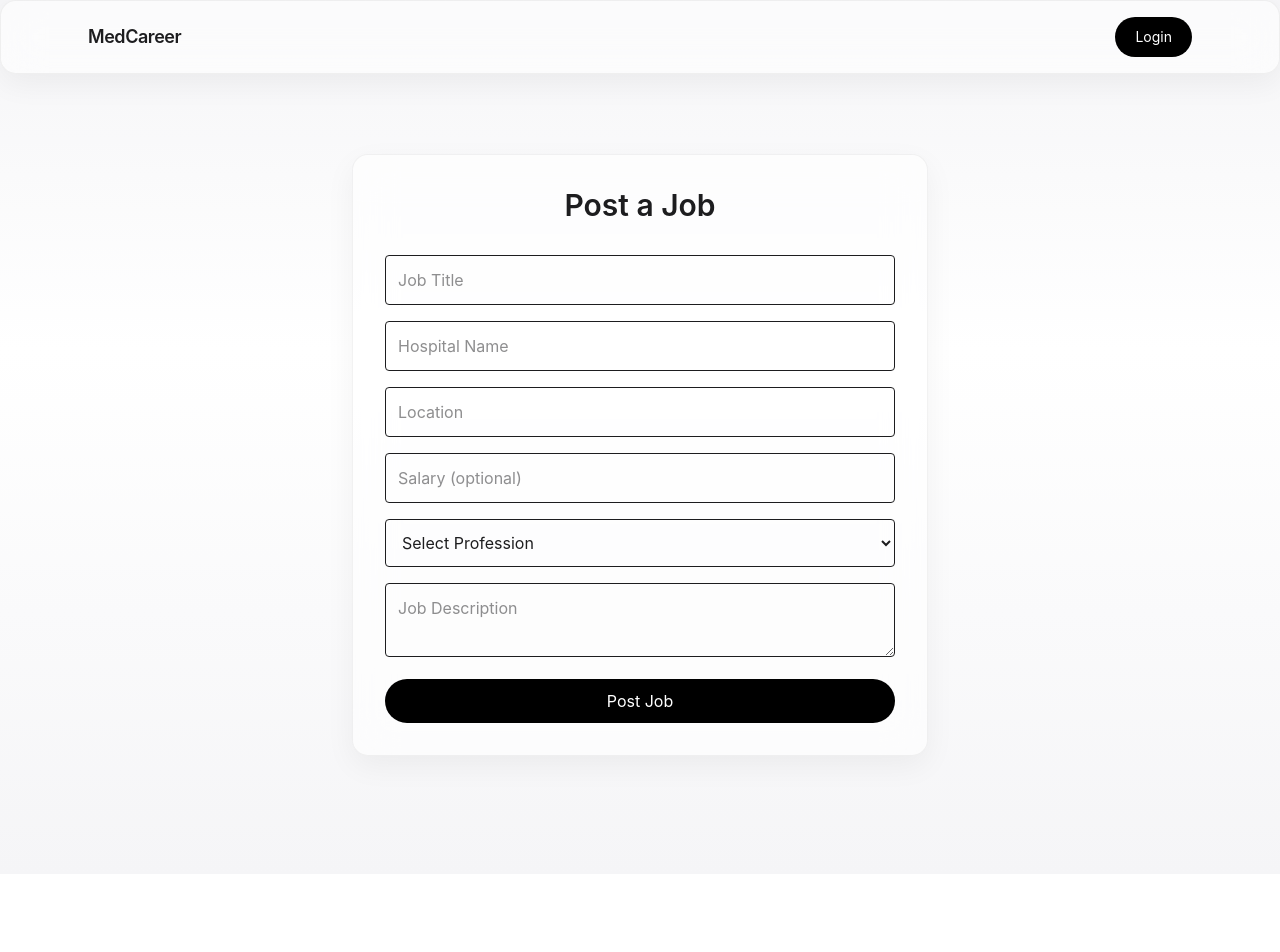
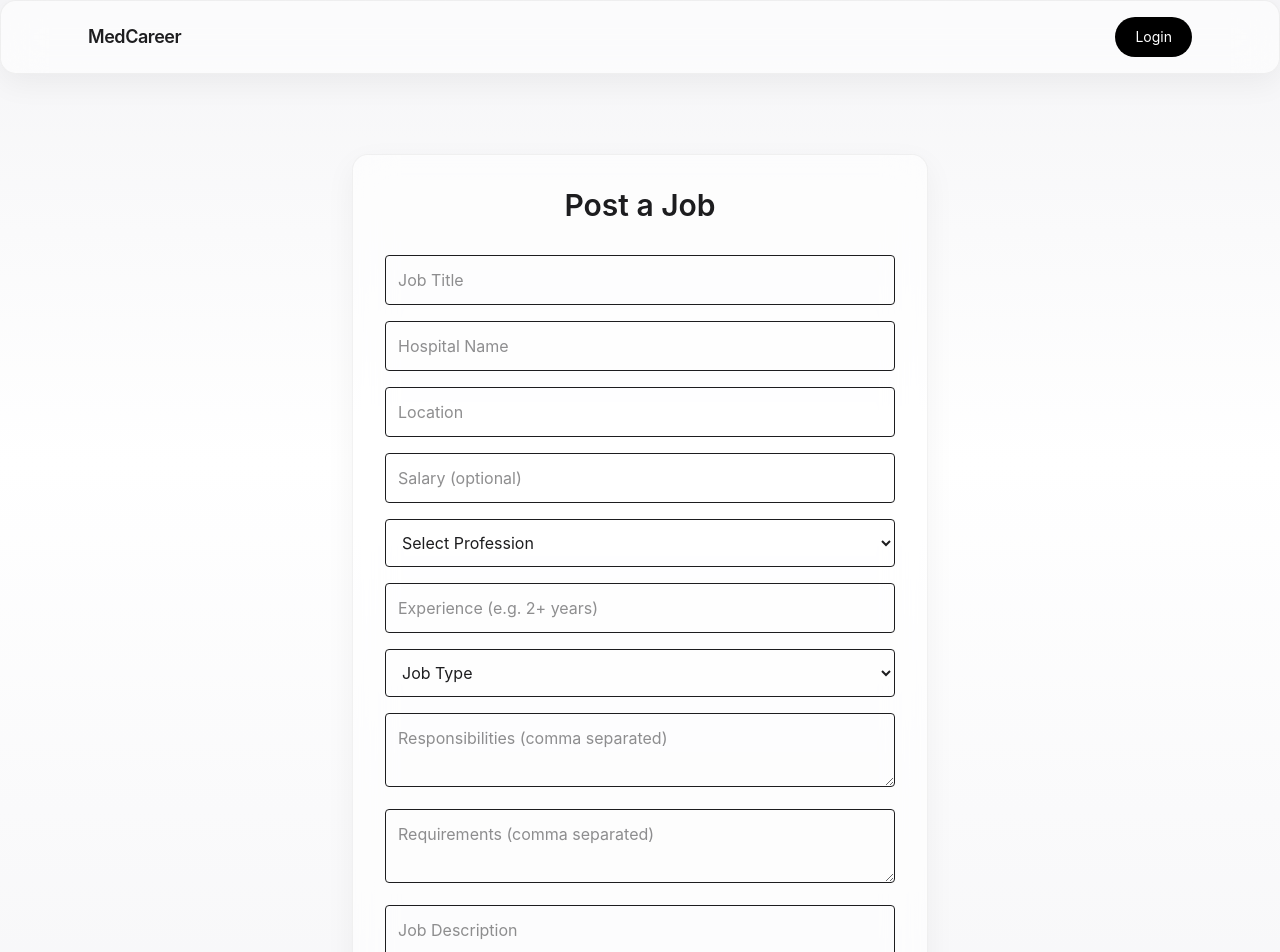
Before and after one commit to rashtravardhana/medpro, a Next.js app: page /post-job in a window 1280 px wide. Shown: the top 952 px of the page. Before the commit the page ends 874 px from the top, so only its background shows below. Built offline with nearby package versions, Linux system fonts and the light colour scheme; no server answers.

Commit message:
Update page.tsx

```diff
--- a/app/post-job/page.tsx
+++ b/app/post-job/page.tsx
@@ -11,6 +11,13 @@ export default function PostJobPage() {
   const [salary, setSalary] = useState("");
   const [description, setDescription] = useState("");
   const [profession, setProfession] = useState("");
+
+  // 🆕 NEW FIELDS
+  const [experience, setExperience] = useState("");
+  const [type, setType] = useState("");
+  const [responsibilities, setResponsibilities] = useState("");
+  const [requirements, setRequirements] = useState("");
+
   const [message, setMessage] = useState("");
   const [loading, setLoading] = useState(false);
 
@@ -49,7 +56,7 @@ export default function PostJobPage() {
       return;
     }
 
-    // 📤 INSERT JOB
+    // 📤 INSERT JOB (UPDATED)
     const { error } = await supabase
       .from("jobs")
       .insert({
@@ -59,6 +66,10 @@ export default function PostJobPage() {
         salary,
         description,
         profession,
+        experience,
+        type,
+        responsibilities,
+        requirements,
         admin_id: user.id
       });
 
@@ -78,12 +89,15 @@ export default function PostJobPage() {
     setSalary("");
     setDescription("");
     setProfession("");
+    setExperience("");
+    setType("");
+    setResponsibilities("");
+    setRequirements("");
 
     setLoading(false);
   };
 
   return (
-
     <div className="min-h-screen px-6 py-20">
 
       <div className="max-w-xl mx-auto glass soft-shadow p-8 fade-up">
@@ -92,7 +106,7 @@ export default function PostJobPage() {
           Post a Job
         </h1>
 
-        {/* INPUTS */}
+        {/* BASIC INFO */}
 
         <input
           type="text"
@@ -141,6 +155,43 @@ export default function PostJobPage() {
           <option value="Allied Healthcare">Allied Healthcare</option>
         </select>
 
+        {/* 🆕 NEW SECTION */}
+
+        <input
+          type="text"
+          placeholder="Experience (e.g. 2+ years)"
+          className="w-full border p-3 rounded mb-4"
+          value={experience}
+          onChange={(e)=>setExperience(e.target.value)}
+        />
+
+        <select
+          className="w-full border p-3 rounded mb-4"
+          value={type}
+          onChange={(e)=>setType(e.target.value)}
+        >
+          <option value="">Job Type</option>
+          <option value="Full-time">Full-time</option>
+          <option value="Part-time">Part-time</option>
+          <option value="Contract">Contract</option>
+        </select>
+
+        <textarea
+          placeholder="Responsibilities (comma separated)"
+          className="w-full border p-3 rounded mb-4"
+          value={responsibilities}
+          onChange={(e)=>setResponsibilities(e.target.value)}
+        />
+
+        <textarea
+          placeholder="Requirements (comma separated)"
+          className="w-full border p-3 rounded mb-4"
+          value={requirements}
+          onChange={(e)=>setRequirements(e.target.value)}
+        />
+
+        {/* DESCRIPTION */}
+
         <textarea
           placeholder="Job Description"
           className="w-full border p-3 rounded mb-4"
```
